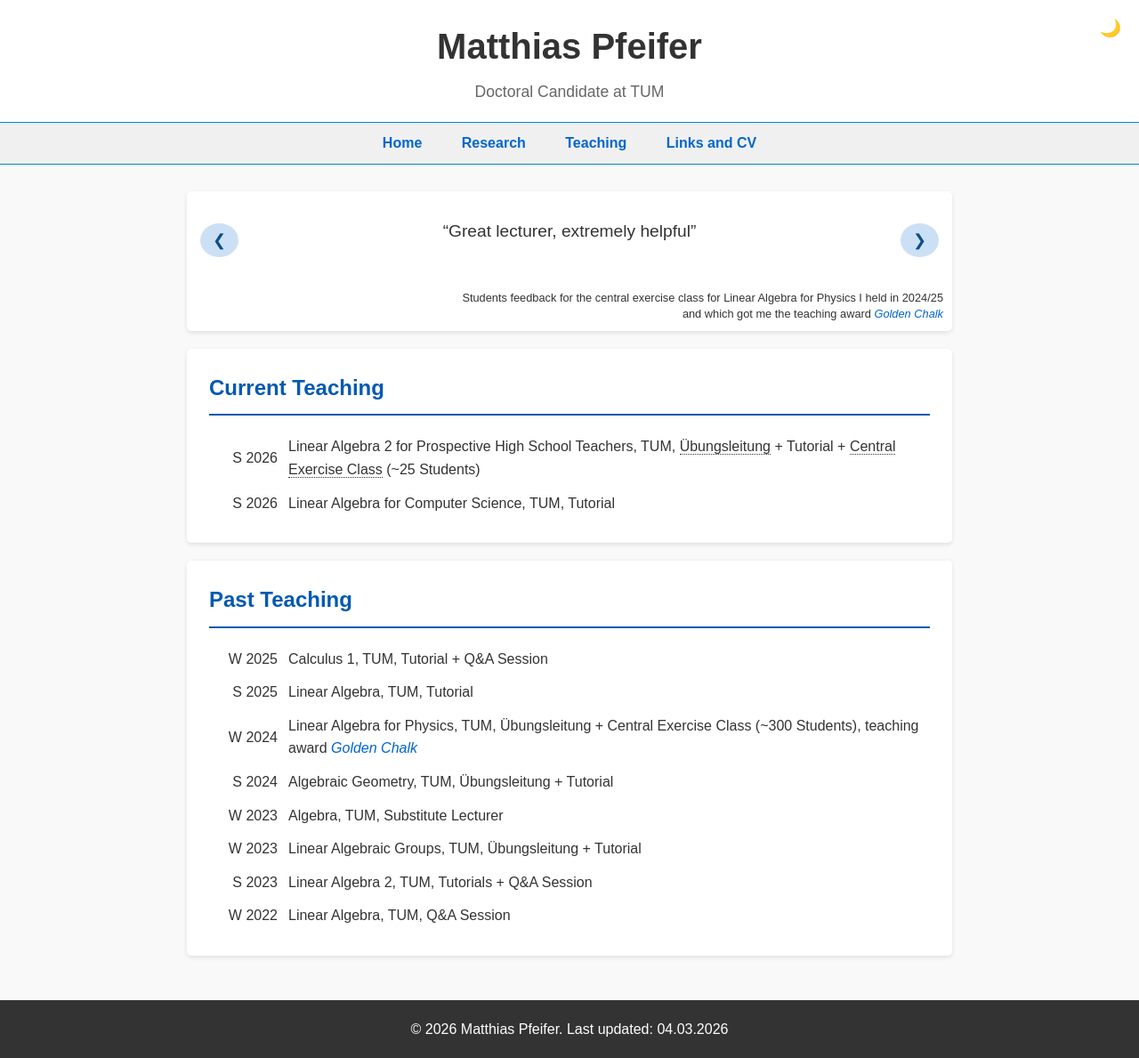
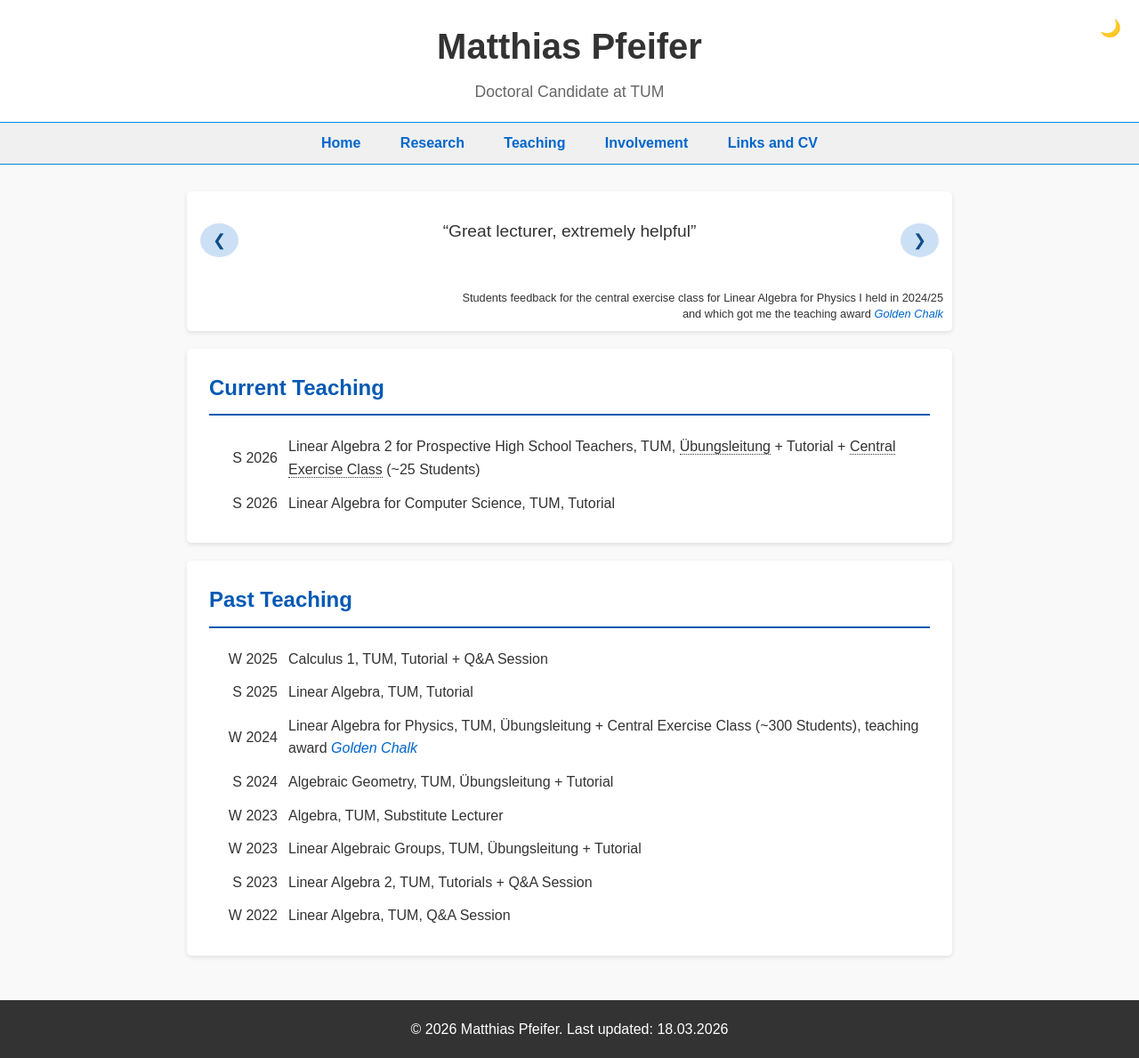
Before and after one commit to matthias-pfeifer/matthias-pfeifer.github.io, a Jekyll site: the page built from teaching.md, in a window 1280 px wide. Shown: the whole page at 89% size. Built offline with Jekyll 4.4.1, drawn with Linux system fonts in a browser that asks for light colours.

Commit message:
Added Involvement and deleted some overly exited student feedback ("Matthias is the GOAT")

```diff
--- a/_includes/footer.html
+++ b/_includes/footer.html
@@ -1,3 +1,3 @@
 <footer>
-    <p>&copy; 2026 {{ site.title }}. Last updated: 04.03.2026</p>
+    <p>&copy; 2026 {{ site.title }}. Last updated: 18.03.2026</p>
 </footer>
--- a/_includes/nav.html
+++ b/_includes/nav.html
@@ -3,5 +3,6 @@
     <a href="/research/">Research</a>
     <!-- <a href="/publications/">Publications</a> -->
     <a href="/teaching/">Teaching</a>
+    <a href="/involvement/">Involvement</a>
     <a href="/contact/">Links&nbsp;and&nbsp;CV</a>
 </nav>
--- a/teaching.md
+++ b/teaching.md
@@ -28,9 +28,6 @@
       <p><q>Very committed, very well prepared, and conveys the content clearly.</q></p>
     </div>
     <div class="slide">
-      <p><q>Matthias Pfeifer is a blessing for all of us.</q></p>
-    </div>
-    <div class="slide">
       <p><q>The central exercise is very helpful, as the lecturer is very good at explaining difficult topics and also responds to questions.</q></p>
     </div>
     <div class="slide">
@@ -43,13 +40,7 @@
       <p><q>He responds exceptionally well to questions, and after the central exercise class, you have a much better understanding of the material.</q></p>
     </div>
     <div class="slide">
-      <p><q>Matthias Pfeifer is the GOAT</q></p>
-    </div>
-    <div class="slide">
       <p><q>By far the most helpful course of WiSe2024/25.</q></p>
-    </div>
-    <div class="slide">
-      <p><q>By far the best class, thank you!</q></p>
     </div>
     <div class="slide">
       <p><q>Saves me every week</q></p>
@@ -59,9 +50,6 @@
     </div>
     <div class="slide">
       <p><q>Great lecturer, extremely helpful</q></p>
-    </div>
-    <div class="slide">
-      <p><q>A truly dedicated lecturer!</q></p>
     </div>
     </div>
     <p style="margin-left: 35%">
```
Also changed, not shown: 1 other file.
